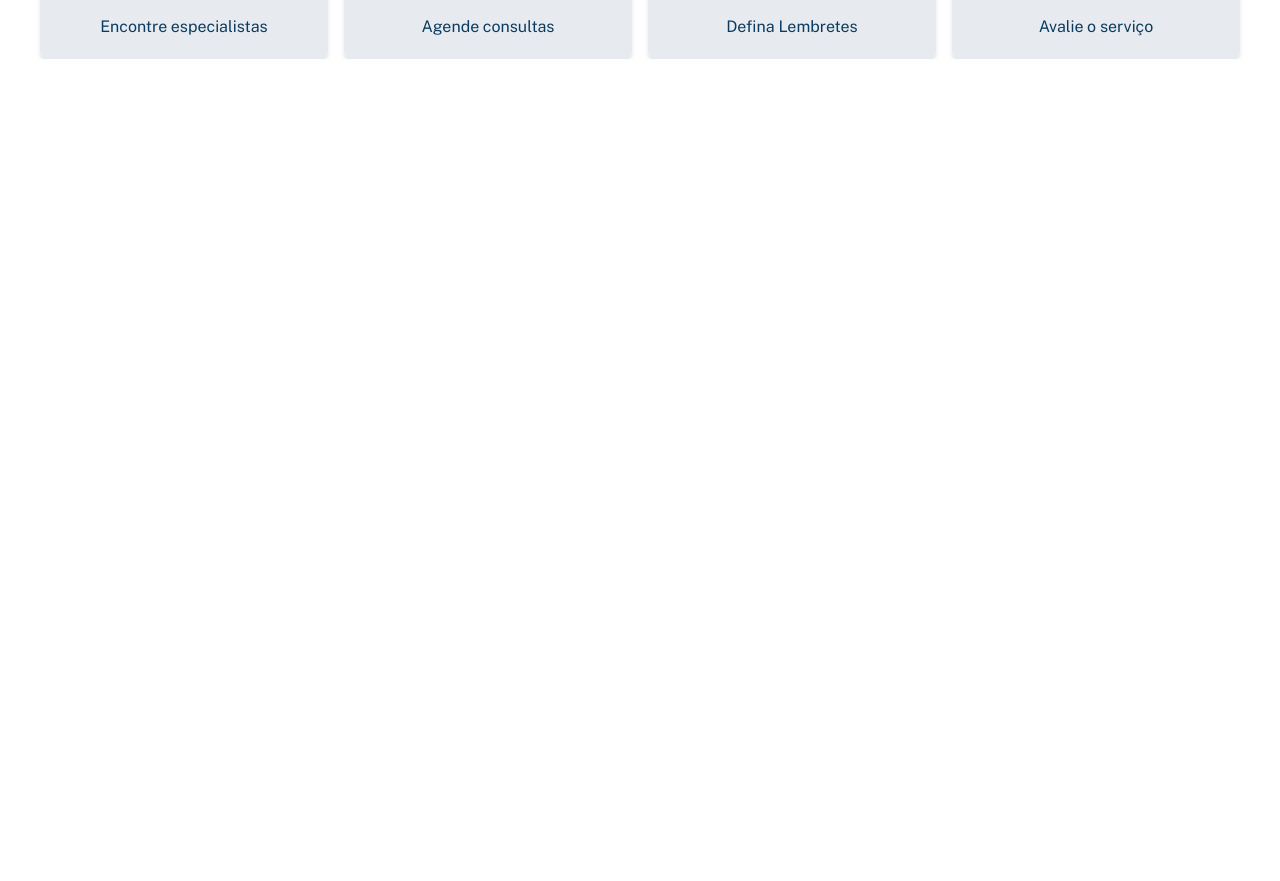
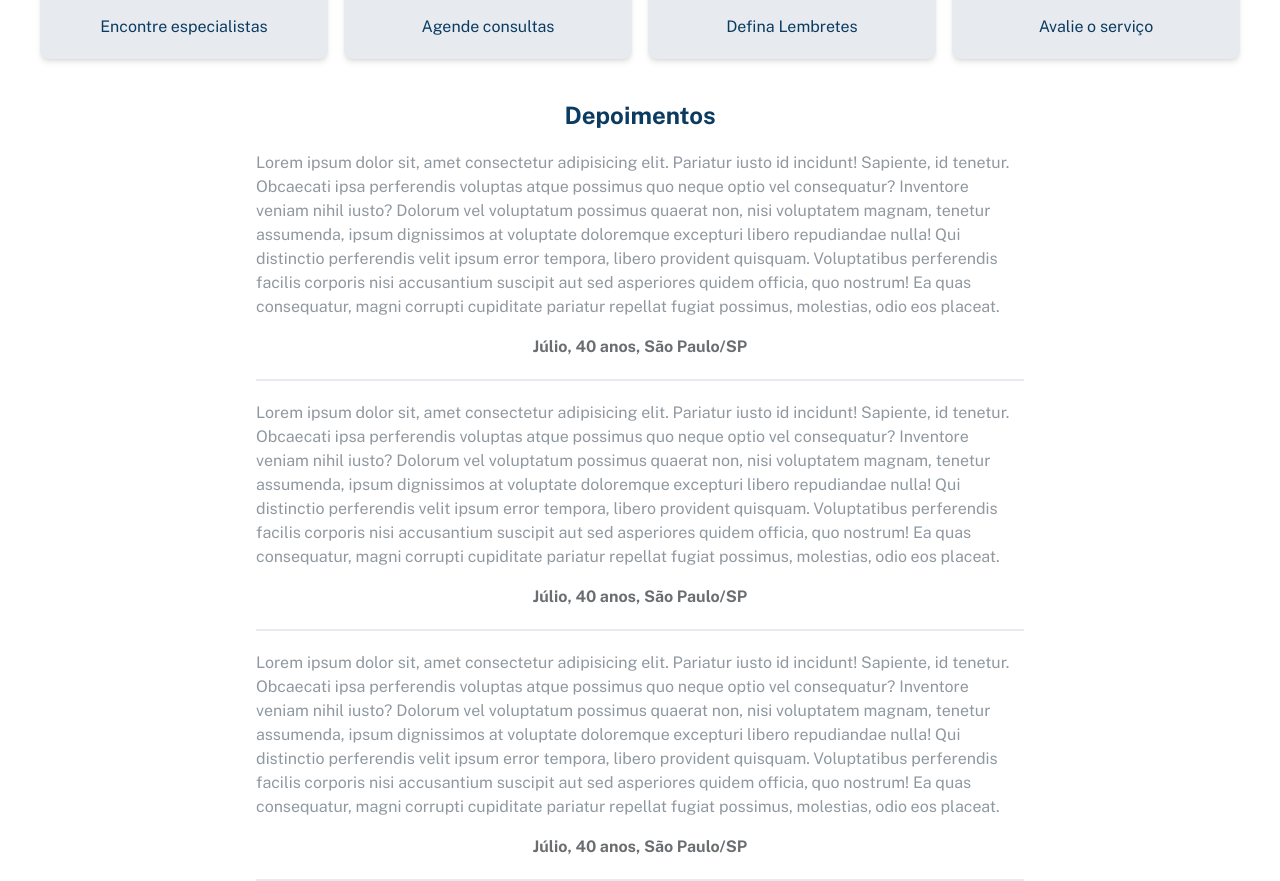
Before and after one commit to jessicaagrs/medicalClinic, a Next.js app: page / in a window 1280 px wide. Shown: the part 811-1692 px from the top of the page. Before the commit the page ends 870 px from the top, so only its background shows below. Built offline with nearby package versions, Linux system fonts and the light colour scheme.

Commit message:
feat: add Testimonials component and update Home page layout

```diff
--- a/src/app/page.tsx
+++ b/src/app/page.tsx
@@ -2,6 +2,7 @@ import Banner from '@/components/banner/Banner';
 import ContainerFilter from '@/components/filter/ContainerFilter';
 import Header from '@/components/header/Header';
 import ContainerOptions from '@/components/optionsUser/ContainerOptions';
+import Testimonials from '@/components/testimonials/Testimonials';
 
 export default function Home() {
   return (
@@ -11,6 +12,7 @@ export default function Home() {
         <Banner />
         <ContainerFilter />
         <ContainerOptions />
+        <Testimonials />
       </main>
     </>
   );
--- /dev/null
+++ b/src/components/testimonials/Testimonials.tsx
@@ -0,0 +1,63 @@
+export default function Testimonials() {
+  return (
+    <section className="full-width-container">
+      <div className="mt-10 flex flex-col items-center justify-center gap-5">
+        <h3 className="text-2xl text-custom10 font-bold">Depoimentos</h3>
+        <div className="max-w-3xl border-b-2 border-custom40 flex flex-col justify-center items-center gap-4">
+          <p className="text-custom90">
+            Lorem ipsum dolor sit, amet consectetur adipisicing elit. Pariatur
+            iusto id incidunt! Sapiente, id tenetur. Obcaecati ipsa perferendis
+            voluptas atque possimus quo neque optio vel consequatur? Inventore
+            veniam nihil iusto? Dolorum vel voluptatum possimus quaerat non,
+            nisi voluptatem magnam, tenetur assumenda, ipsum dignissimos at
+            voluptate doloremque excepturi libero repudiandae nulla! Qui
+            distinctio perferendis velit ipsum error tempora, libero provident
+            quisquam. Voluptatibus perferendis facilis corporis nisi accusantium
+            suscipit aut sed asperiores quidem officia, quo nostrum! Ea quas
+            consequatur, magni corrupti cupiditate pariatur repellat fugiat
+            possimus, molestias, odio eos placeat.
+          </p>
+          <span className="text-custom80 font-bold mb-5">
+            Júlio, 40 anos, São Paulo/SP
+          </span>
+        </div>
+        <div className="max-w-3xl border-b-2 border-custom40 flex flex-col justify-center items-center gap-4">
+          <p className="text-custom90">
+            Lorem ipsum dolor sit, amet consectetur adipisicing elit. Pariatur
+            iusto id incidunt! Sapiente, id tenetur. Obcaecati ipsa perferendis
+            voluptas atque possimus quo neque optio vel consequatur? Inventore
+            veniam nihil iusto? Dolorum vel voluptatum possimus quaerat non,
+            nisi voluptatem magnam, tenetur assumenda, ipsum dignissimos at
+            voluptate doloremque excepturi libero repudiandae nulla! Qui
+            distinctio perferendis velit ipsum error tempora, libero provident
+            quisquam. Voluptatibus perferendis facilis corporis nisi accusantium
+            suscipit aut sed asperiores quidem officia, quo nostrum! Ea quas
+            consequatur, magni corrupti cupiditate pariatur repellat fugiat
+            possimus, molestias, odio eos placeat.
+          </p>
+          <span className="text-custom80 font-bold mb-5">
+            Júlio, 40 anos, São Paulo/SP
+          </span>
+        </div>
+        <div className="max-w-3xl border-b-2 border-custom40 flex flex-col justify-center items-center gap-4">
+          <p className="text-custom90">
+            Lorem ipsum dolor sit, amet consectetur adipisicing elit. Pariatur
+            iusto id incidunt! Sapiente, id tenetur. Obcaecati ipsa perferendis
+            voluptas atque possimus quo neque optio vel consequatur? Inventore
+            veniam nihil iusto? Dolorum vel voluptatum possimus quaerat non,
+            nisi voluptatem magnam, tenetur assumenda, ipsum dignissimos at
+            voluptate doloremque excepturi libero repudiandae nulla! Qui
+            distinctio perferendis velit ipsum error tempora, libero provident
+            quisquam. Voluptatibus perferendis facilis corporis nisi accusantium
+            suscipit aut sed asperiores quidem officia, quo nostrum! Ea quas
+            consequatur, magni corrupti cupiditate pariatur repellat fugiat
+            possimus, molestias, odio eos placeat.
+          </p>
+          <span className="text-custom80 font-bold mb-5">
+            Júlio, 40 anos, São Paulo/SP
+          </span>
+        </div>
+      </div>
+    </section>
+  );
+}
--- a/tailwind.config.ts
+++ b/tailwind.config.ts
@@ -17,6 +17,7 @@ export default {
         custom60: '#EDEDED',
         custom70: '#F8F8F8',
         custom80: '#6B6E71',
+        custom90: '#90989F',
       },
     },
   },
```
Also changed, not shown: src/components/globals/ButtonInput.tsx (+6 -1 lines).
